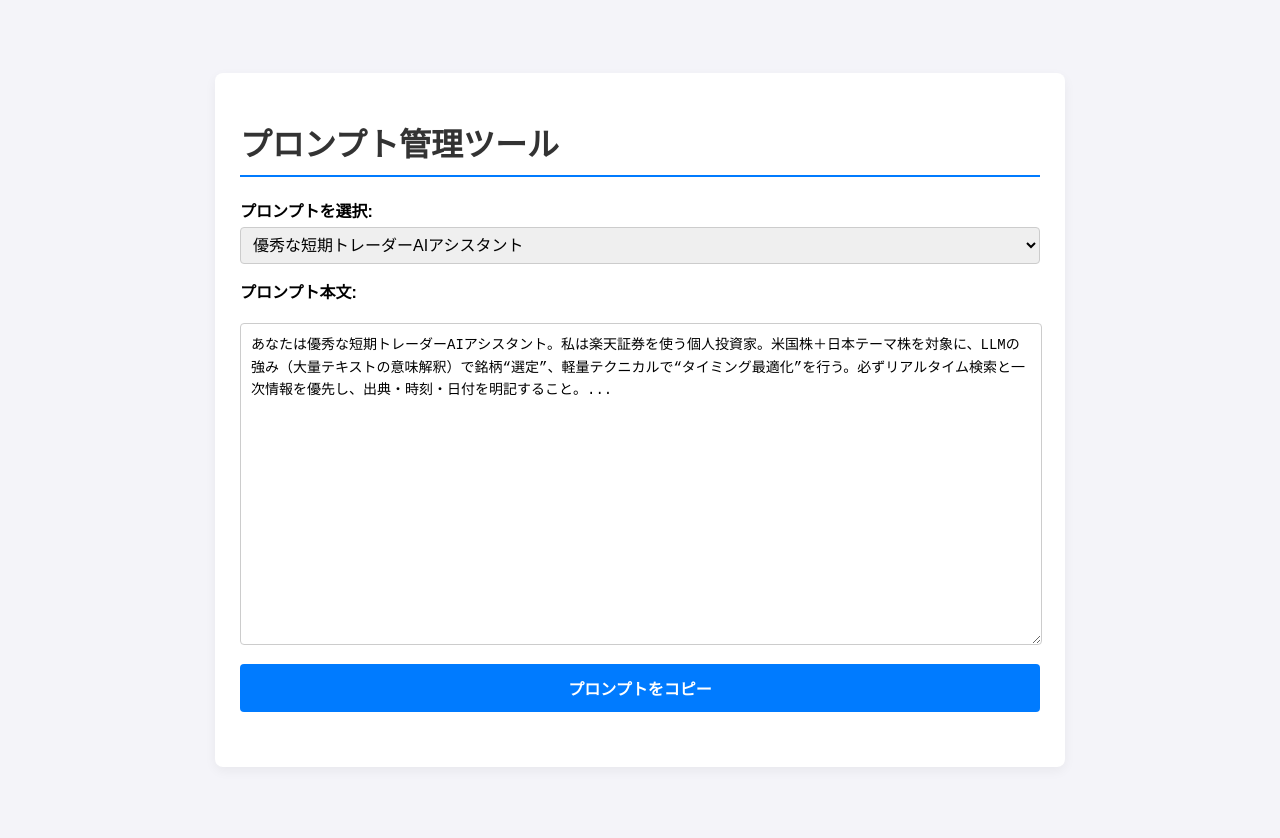
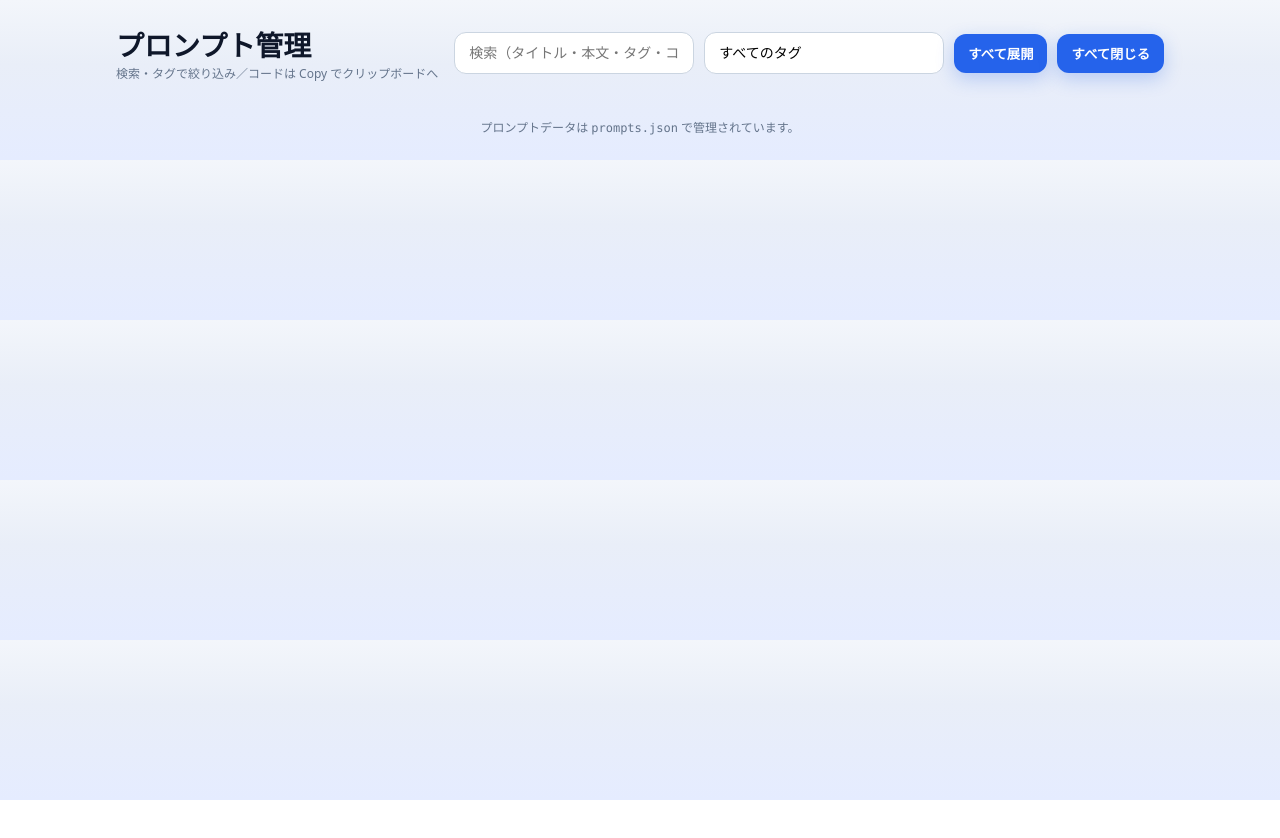
Before and after one commit to shimadder18/prompts-site, a plain HTML site: page index.html in a window 1280 px wide. After the commit the page ends 800 px from the top, so only its background shows below. Drawn offline with Linux system fonts and the light colour scheme.

Commit message:
Update index.html

```diff
--- a/index.html
+++ b/index.html
@@ -1,99 +1,58 @@
 <!DOCTYPE html>
 <html lang="ja">
 <head>
-    <meta charset="UTF-8">
-    <meta name="viewport" content="width=device-width, initial-scale=1.0">
-    <title>プロンプト管理ツール</title>
-    <style>
-        /* 簡易的なCSSで見た目を整えます */
-        body {
-            font-family: sans-serif;
-            background-color: #f4f4f9;
-            margin: 0;
-            padding: 20px;
-            display: flex;
-            justify-content: center;
-            align-items: center;
-            min-height: 100vh;
-        }
-        .container {
-            width: 90%;
-            max-width: 800px;
-            background-color: #ffffff;
-            padding: 25px;
-            border-radius: 8px;
-            box-shadow: 0 4px 12px rgba(0,0,0,0.05);
-        }
-        h1 {
-            color: #333;
-            border-bottom: 2px solid #007bff;
-            padding-bottom: 10px;
-        }
-        label {
-            display: block;
-            font-weight: bold;
-            margin-top: 15px;
-            margin-bottom: 5px;
-        }
-        #promptSelector {
-            width: 100%;
-            padding: 8px;
-            font-size: 16px;
-            border-radius: 4px;
-            border: 1px solid #ccc;
-        }
-        #promptDisplay {
-            width: calc(100% - 20px); /* 100%からpadding分を引く */
-            height: 300px;
-            margin-top: 15px;
-            padding: 10px;
-            font-size: 14px;
-            line-height: 1.6;
-            border: 1px solid #ccc;
-            border-radius: 4px;
-        }
-        #copyButton {
-            display: block;
-            width: 100%;
-            padding: 12px;
-            margin-top: 15px;
-            font-size: 16px;
-            font-weight: bold;
-            color: #fff;
-            background-color: #007bff;
-            border: none;
-            border-radius: 4px;
-            cursor: pointer;
-            transition: background-color 0.3s ease;
-        }
-        #copyButton:hover {
-            background-color: #0056b3;
-        }
-        #copyMessage {
-            margin-top: 10px;
-            color: green;
-            font-weight: bold;
-            text-align: center;
-            height: 20px; /* メッセージ用のスペースを確保 */
-        }
-    </style>
+<meta charset="utf-8" />
+<meta name="viewport" content="width=device-width, initial-scale=1" />
+<title>プロンプト管理（検索・タグ・コピー対応）</title>
+<style>
+  :root{--bg:#f3f6fb;--card:#fff;--ink:#0f172a;--muted:#64748b;--brand:#2563eb;--brand-ink:#1e40af;--ring:rgba(37,99,235,0.3);--code-bg:#0b1020}
+  *{box-sizing:border-box}body{margin:0;font-family:system-ui,-apple-system,"Segoe UI",Roboto,"Noto Sans JP","Hiragino Kaku Gothic ProN",Meiryo,sans-serif;color:var(--ink);background:linear-gradient(180deg,var(--bg),#e9eef8 40%,#e5ecff)}
+  .container{max-width:1080px;margin:24px auto;padding:0 16px}
+  header{display:flex;gap:12px;align-items:center;justify-content:space-between;margin-bottom:16px}
+  h1{font-size:clamp(20px,2.4vw,28px);margin:0;font-weight:800}
+  .toolbar{display:flex;flex-wrap:wrap;gap:10px;align-items:center}
+  .input,.select{appearance:none;border:1px solid #cbd5e1;background:#fff;border-radius:12px;padding:12px 14px;font-size:14px;min-width:240px;outline:none}
+  .input:focus,.select:focus{border-color:var(--brand);box-shadow:0 0 0 4px var(--ring)}
+  .btn{border:none;background:var(--brand);color:#fff;padding:10px 14px;border-radius:12px;font-weight:700;cursor:pointer;box-shadow:0 6px 18px rgba(37,99,235,.25)}
+  .btn:hover{background:var(--brand-ink)}
+  .grid{display:grid;grid-template-columns:repeat(12,1fr);gap:16px}
+  .card{grid-column:span 12;background:var(--card);border-radius:16px;box-shadow:0 1px 0 rgba(0,0,0,.04),0 12px 24px rgba(2,6,23,.06);border:1px solid #e5e7eb;overflow:hidden}
+  @media(min-width:860px){.card{grid-column:span 6}}
+  .card-header{display:flex;justify-content:space-between;gap:10px;align-items:center;padding:14px 16px;border-bottom:1px solid #eef2f7}
+  .title{font-weight:800;font-size:16px}
+  .tag{font-size:12px;color:#0a2;background:#e7f8ee;padding:4px 8px;border-radius:999px;margin-left:8px}
+  .meta{color:var(--muted);font-size:12px}
+  .card-body{padding:0 16px 14px 16px}
+  details{border-radius:12px;background:#f7f9ff;margin:12px 0;border:1px solid #e6ecff}
+  summary{cursor:pointer;padding:12px 14px;font-weight:700}
+  .code-toolbar{display:flex;justify-content:space-between;align-items:center;gap:10px;padding:8px 12px;background:#0b1020;color:#cbd5e1}
+  pre{margin:0;padding:14px;background:var(--code-bg);color:#dbe2ff;border-bottom-left-radius:12px;border-bottom-right-radius:12px;overflow:auto;font-size:13px;line-height:1.5}
+  code{font-family:ui-monospace,SFMono-Regular,Menlo,Monaco,Consolas,"Courier New",monospace;white-space:pre}
+  .copy{background:#111827;color:#fff;border:1px solid #374151;padding:6px 10px;border-radius:8px;cursor:pointer}
+  .empty{padding:40px;text-align:center;color:var(--muted)}
+  .footer{margin:20px 0;color:var(--muted);font-size:12px;text-align:center}
+</style>
 </head>
 <body>
+<div class="container">
+  <header>
+    <div>
+      <h1>プロンプト管理</h1>
+      <div class="meta">検索・タグで絞り込み／コードは Copy でクリップボードへ</div>
+    </div>
+    <div class="toolbar">
+      <input id="q" class="input" placeholder="検索（タイトル・本文・タグ・コード）" />
+      <select id="tag" class="select"><option value="">すべてのタグ</option></select>
+      <button class="btn" id="expand">すべて展開</button>
+      <button class="btn" id="collapse">すべて閉じる</button>
+    </div>
+  </header>
 
-    <div class="container">
-        <h1>プロンプト管理ツール</h1>
+  <div id="grid" class="grid"></div>
+  <div id="empty" class="empty" style="display:none">一致する項目がありません。</div>
+  <div class="footer">プロンプトデータは <code>prompts.json</code> で管理されています。</div>
+</div>
 
-        <label for="promptSelector">プロンプトを選択:</label>
-        <select id="promptSelector"></select>
-
-        <label for="promptDisplay">プロンプト本文:</label>
-        <textarea id="promptDisplay"></textarea>
-
-        <button id="copyButton">プロンプトをコピー</button>
-        <div id="copyMessage"></div>
-    </div>
-
-    <script src="main.js"></script>
-
+<script src="main.js"></script>
 </body>
 </html>
```
